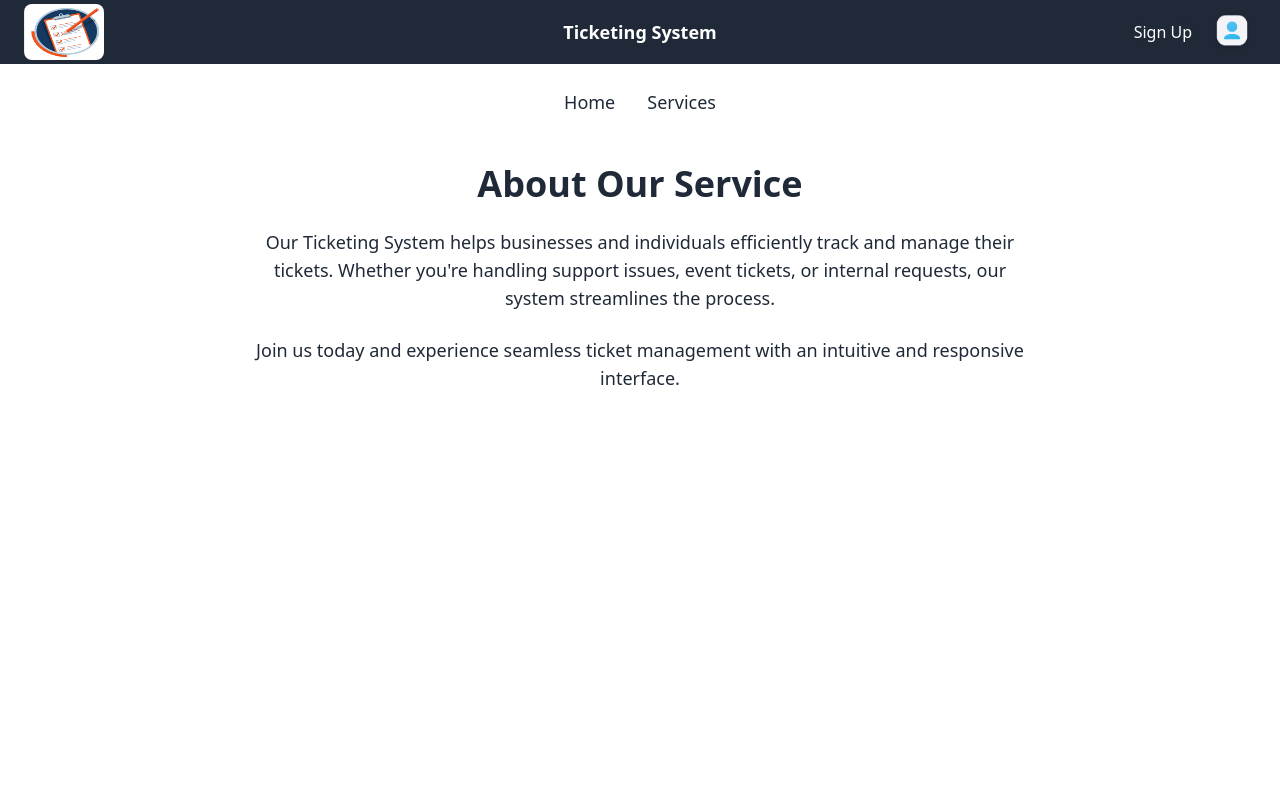
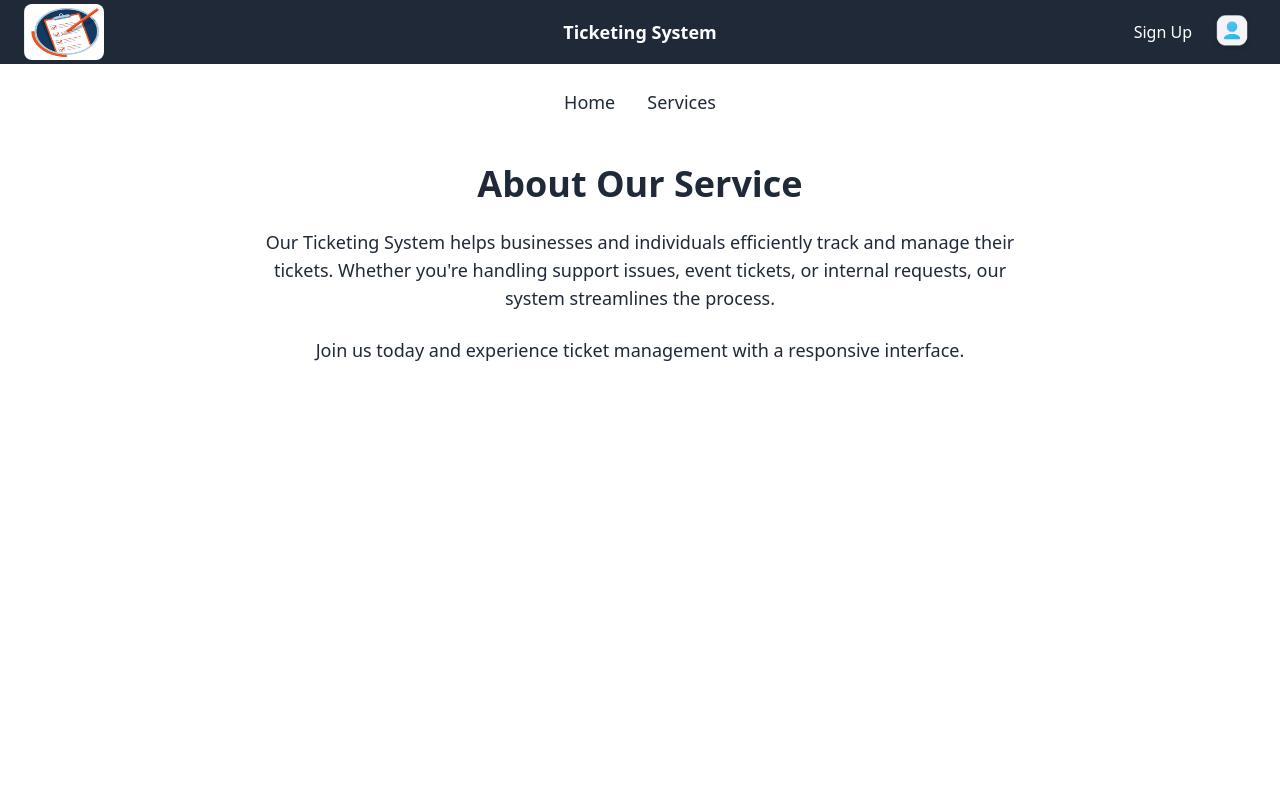
Before and after one commit to Zerubabel-J/Ticketing-System, a React app in the folder client/: page /services in a window 1280 px wide. Shown: the top 800 px of the page. Built offline with nearby package versions, Linux system fonts and the light colour scheme; the HTML template or start-up script is replaced by a standard one.

Commit message:
service updated

```diff
--- a/client/src/pages/Services.jsx
+++ b/client/src/pages/Services.jsx
@@ -10,8 +10,8 @@ export function Services() {
           the process.
         </p>
         <p className="text-lg">
-          Join us today and experience seamless ticket management with an
-          intuitive and responsive interface.
+          Join us today and experience ticket management with a responsive
+          interface.
         </p>
       </div>
     </div>
```
